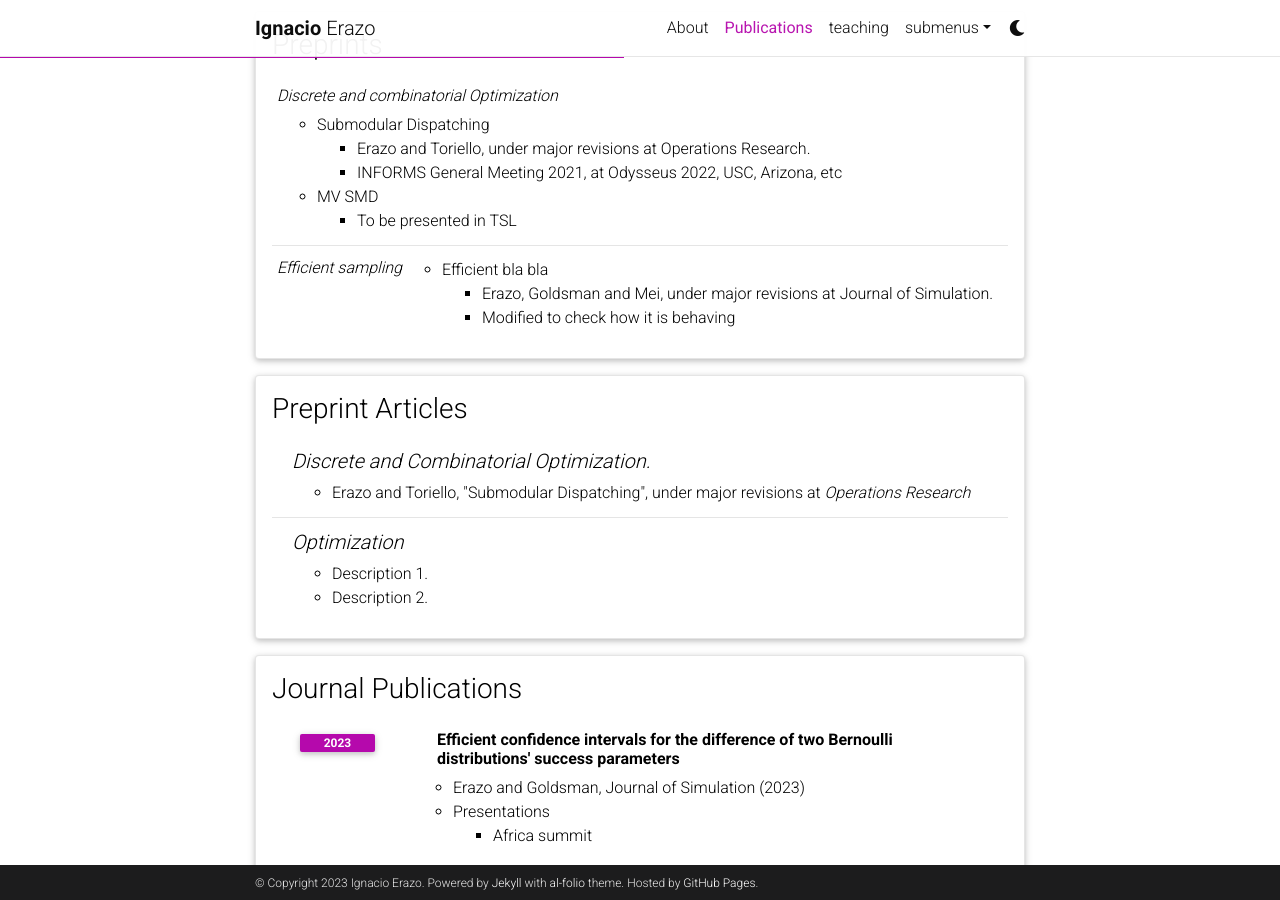
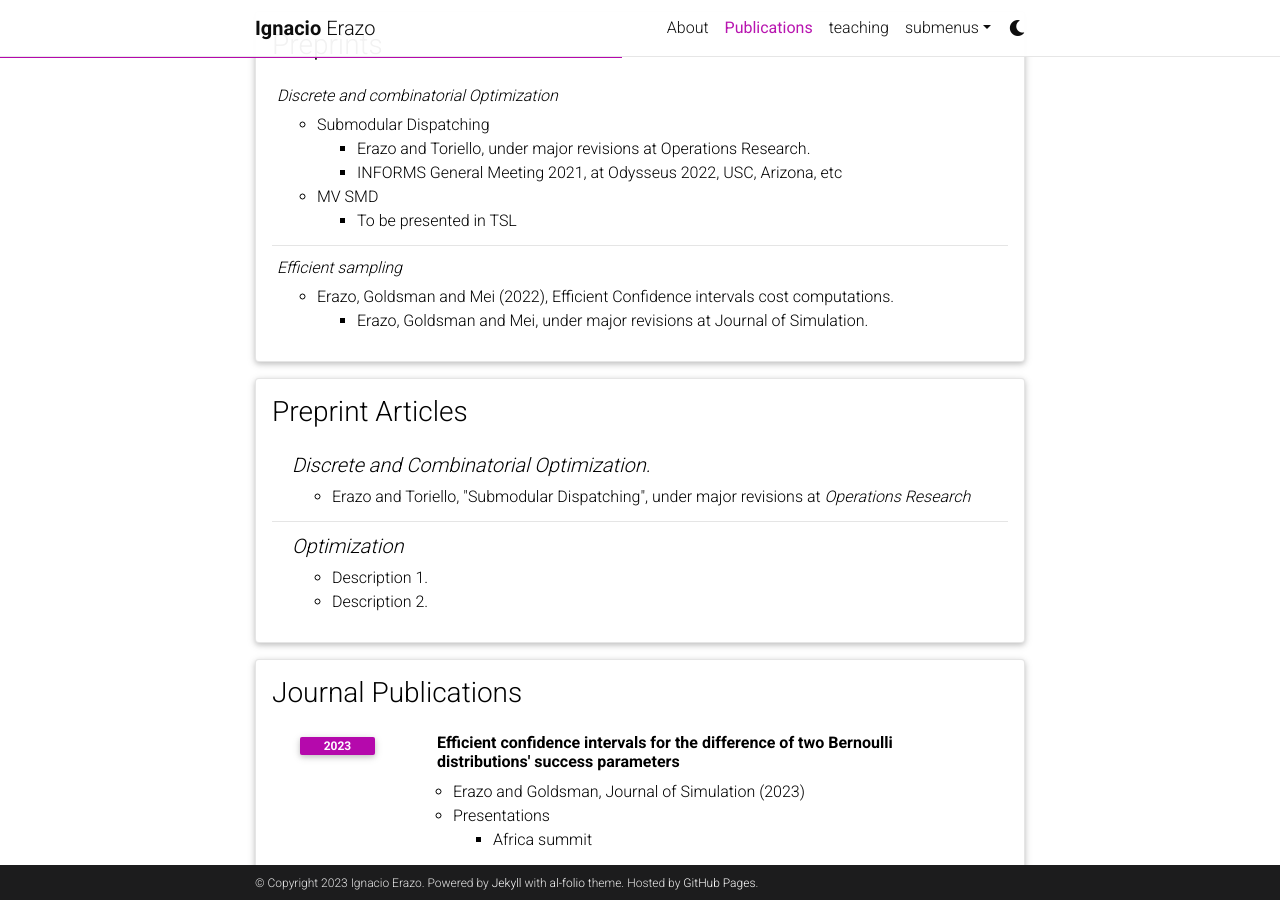
Before and after one commit to ierazo/ierazo.github.io, a Jekyll site: the page built from _pages/pubs_detailed.md, in a window 1280 px wide and 900 px high, scrolled down 493 px. Built offline with Jekyll 4.4.1, drawn with Linux system fonts in a browser that asks for light colours; comment, search, counter and statistics services are not loaded; a style sheet for code colours, icons or effects is not loaded.

```diff
--- a/_data/pubs_detailed.yml
+++ b/_data/pubs_detailed.yml
@@ -27,12 +27,12 @@
         - title: MV SMD
           contents:
             - To be presented in TSL
+
     - title: Efficient sampling
       description:
-        - title: Efficient bla bla
+        - title: Erazo, Goldsman and Mei (2022), Efficient Confidence intervals cost computations.
           contents:
             - Erazo, Goldsman and Mei, under major revisions at Journal of Simulation.
-            - Modified to check how it is behaving
 
 - title: Preprint Articles
   type: nested_list
--- a/_includes/cv/pubs_list.html
+++ b/_includes/cv/pubs_list.html
@@ -23,24 +23,6 @@
                 {% endfor %}
               </ul>
             {% endif %}
-            {% if content.items %}
-              <ul class="items">
-                {% for item in content.items %}
-                  <li>
-                    {% if item.contents %}
-                      <span class="item-title">{{ item.title }}</span>
-                      <ul class="subitems">
-                      {% for subitem in item.contents %}
-                        <li><span class="subitem">{{ subitem }}</span></li>
-                      {% endfor %}
-                      </ul>
-                    {% else %}
-                      <span class="item">{{ item }}</span>
-                    {% endif %}
-                  </li>
-                {% endfor %}
-              </ul>
-            {% endif %}
         </div>
       </li>
     {% endfor %}
```
